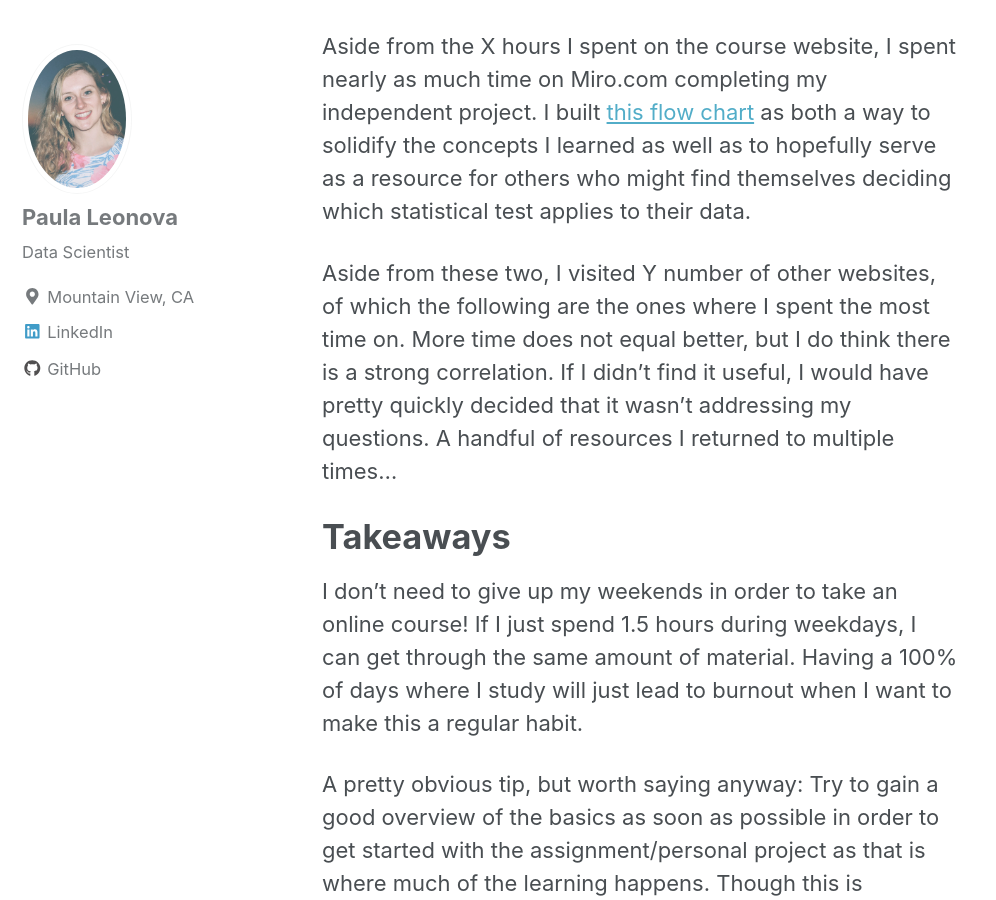
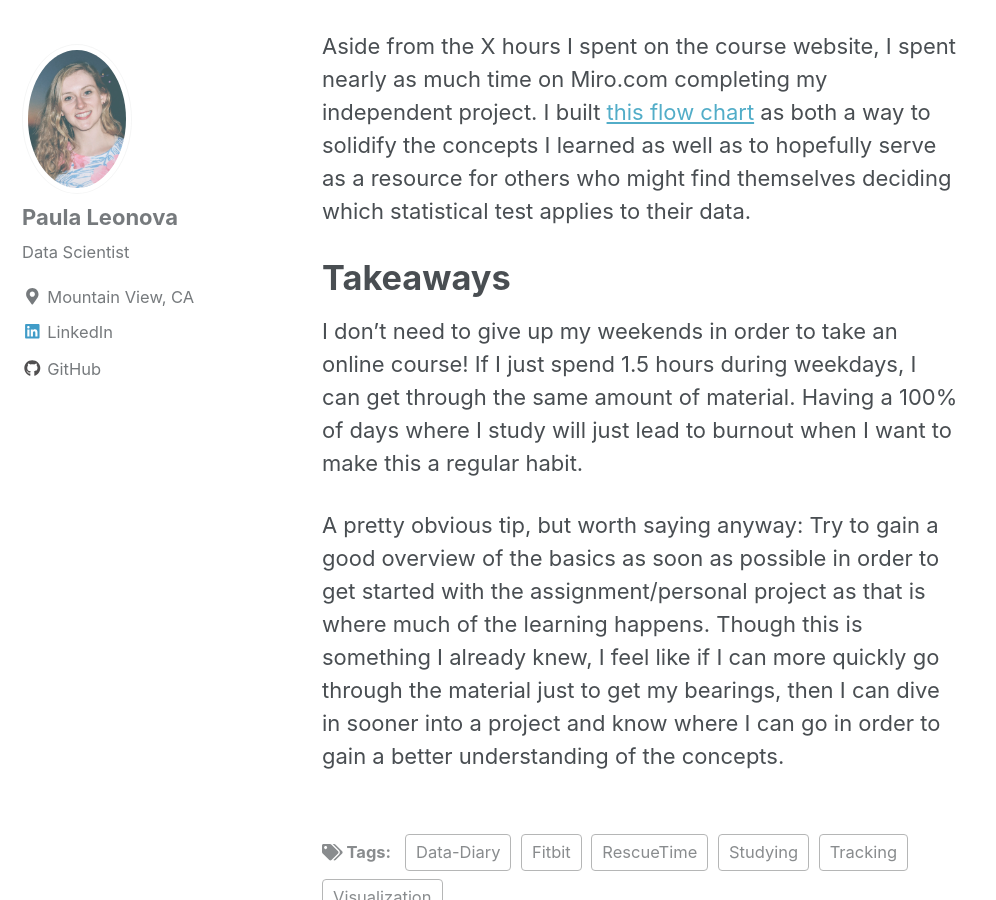
Before and after one commit to pleonova/pleonova.github.io, a Jekyll site: the page built from _posts/2020-07-03-fitbit-for-learning.md, in a window 1280 px wide and 900 px high, scrolled down 4223 px. Shown: the whole window, without its empty margins (0-996 px from the left). Built offline with Jekyll 4.4.1, drawn with Linux system fonts in a browser that asks for light colours; nearby versions of some CDN libraries.

Commit message:
Remove paragraph about which website I visited the most - come back to this later

```diff
--- a/_posts/2020-07-03-fitbit-for-learning.md
+++ b/_posts/2020-07-03-fitbit-for-learning.md
@@ -56,8 +56,6 @@ This perhaps is the most interesting question and would be fascinating to curate
 
 Aside from the X hours I spent on the course website, I spent nearly as much time on Miro.com completing my independent project. I built [this flow chart](https://github.com/pleonova/stat-tests) as both a way to solidify the concepts I learned as well as to hopefully serve as a resource for others who might find themselves deciding which statistical test applies to their data.
 
-Aside from these two, I visited Y number of other websites, of which the following are the ones where I spent the most time on. More time does not equal better, but I do think there is a strong correlation. If I didn’t find it useful, I would have pretty quickly decided that it wasn’t addressing my questions. A handful of resources I returned to multiple times...
-
 
 # Takeaways
 
```
